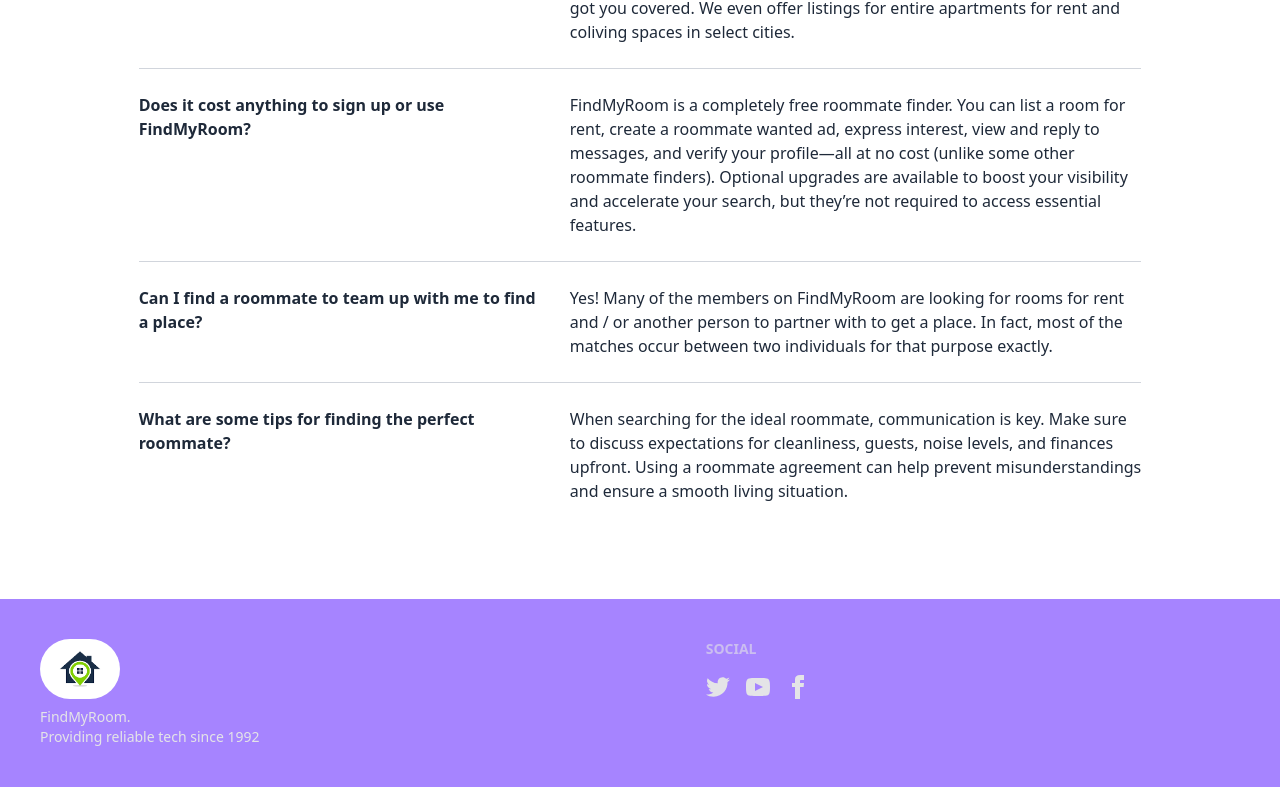
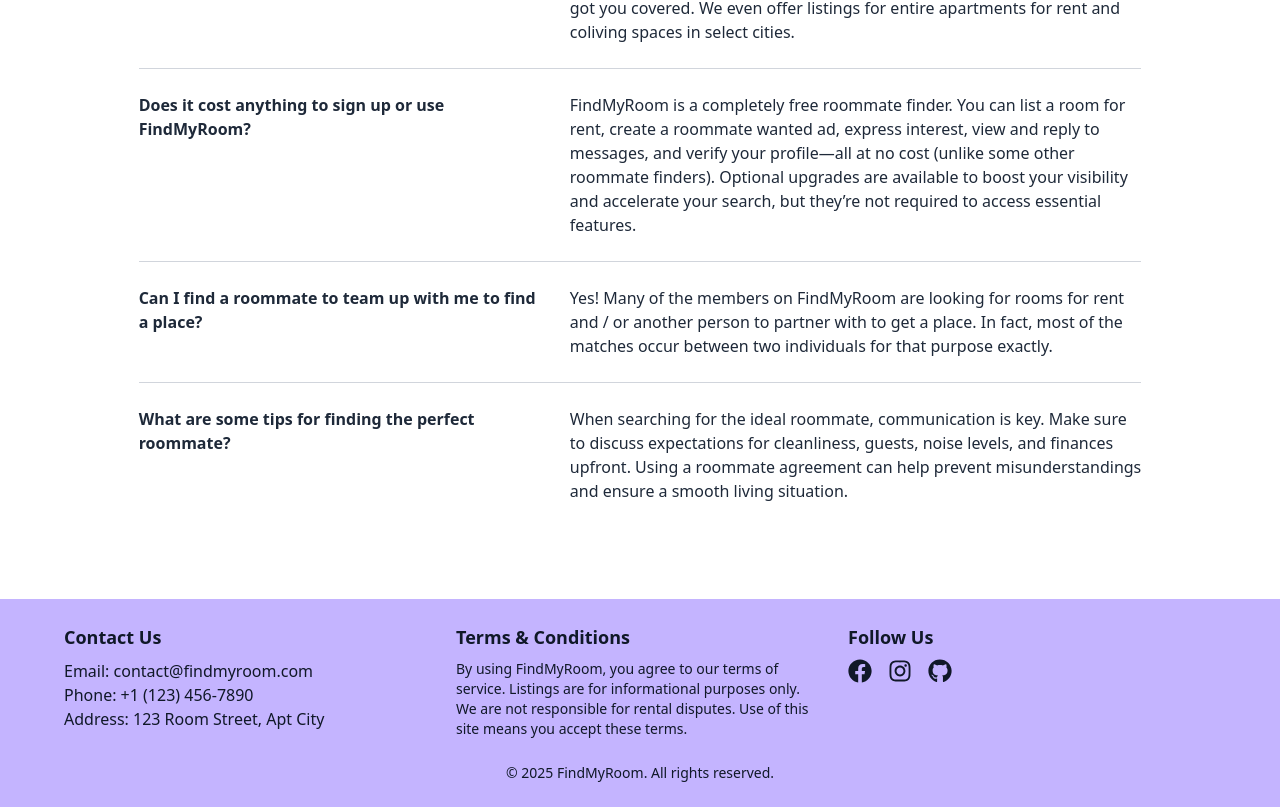
Before and after one commit to sakibnasib/FindMyroom, a React (Vite) app: page / in a window 1280 px wide. Shown: the part 2310-3117 px from the top of the page. Built offline with nearby package versions, Linux system fonts and the light colour scheme; no server answers.

Commit message:
fotter add

```diff
--- a/src/Component/Footer.jsx
+++ b/src/Component/Footer.jsx
@@ -1,56 +1,51 @@
-import React from 'react';
-import logo from '../assets/images (1).png'
+import React from "react";
+import { FaFacebook, FaInstagram, FaGithub } from "react-icons/fa";
+import { Link } from "react-router";
+
 const Footer = () => {
-    return (
-        <footer className="footer sm:footer-horizontal bg-violet-400 text-neutral-content p-10">
-  <aside>
-   <img src={logo} className="w-[80px] h-[60px] rounded-4xl " />
-    <p>
-     FindMyRoom.
-      <br />
-      Providing reliable tech since 1992
-    </p>
-  </aside>
-  <nav>
-    <h6 className="footer-title">Social</h6>
-    <div className="grid grid-flow-col gap-4">
-      <a>
-        <svg
-          xmlns="http://www.w3.org/2000/svg"
-          width="24"
-          height="24"
-          viewBox="0 0 24 24"
-          className="fill-current">
-          <path
-            d="M24 4.557c-.883.392-1.832.656-2.828.775 1.017-.609 1.798-1.574 2.165-2.724-.951.564-2.005.974-3.127 1.195-.897-.957-2.178-1.555-3.594-1.555-3.179 0-5.515 2.966-4.797 6.045-4.091-.205-7.719-2.165-10.148-5.144-1.29 2.213-.669 5.108 1.523 6.574-.806-.026-1.566-.247-2.229-.616-.054 2.281 1.581 4.415 3.949 4.89-.693.188-1.452.232-2.224.084.626 1.956 2.444 3.379 4.6 3.419-2.07 1.623-4.678 2.348-7.29 2.04 2.179 1.397 4.768 2.212 7.548 2.212 9.142 0 14.307-7.721 13.995-14.646.962-.695 1.797-1.562 2.457-2.549z"></path>
-        </svg>
-      </a>
-      <a>
-        <svg
-          xmlns="http://www.w3.org/2000/svg"
-          width="24"
-          height="24"
-          viewBox="0 0 24 24"
-          className="fill-current">
-          <path
-            d="M19.615 3.184c-3.604-.246-11.631-.245-15.23 0-3.897.266-4.356 2.62-4.385 8.816.029 6.185.484 8.549 4.385 8.816 3.6.245 11.626.246 15.23 0 3.897-.266 4.356-2.62 4.385-8.816-.029-6.185-.484-8.549-4.385-8.816zm-10.615 12.816v-8l8 3.993-8 4.007z"></path>
-        </svg>
-      </a>
-      <a>
-        <svg
-          xmlns="http://www.w3.org/2000/svg"
-          width="24"
-          height="24"
-          viewBox="0 0 24 24"
-          className="fill-current">
-          <path
-            d="M9 8h-3v4h3v12h5v-12h3.642l.358-4h-4v-1.667c0-.955.192-1.333 1.115-1.333h2.885v-5h-3.808c-3.596 0-5.192 1.583-5.192 4.615v3.385z"></path>
-        </svg>
-      </a>
-    </div>
-  </nav>
-</footer>
-    );
+  return (
+    <footer className="bg-violet-300 text-gray-900 p-6">
+      <div className="max-w-6xl mx-auto grid grid-cols-1 sm:grid-cols-3 gap-6">
+        {/* Contact Details */}
+        <div>
+          <h3 className="text-lg font-semibold mb-2">Contact Us</h3>
+          <p>Email: contact@findmyroom.com</p>
+          <p>Phone: +1 (123) 456-7890</p>
+          <p>Address: 123 Room Street, Apt City</p>
+        </div>
+
+        {/* Terms & Conditions */}
+        <div>
+          <h3 className="text-lg font-semibold mb-2">Terms & Conditions</h3>
+          <p className="text-sm text-gray-900">
+            By using FindMyRoom, you agree to our terms of service. Listings are
+            for informational purposes only. We are not responsible for rental
+            disputes. Use of this site means you accept these terms.
+          </p>
+        </div>
+
+        {/* Social Media Links */}
+        <div>
+          <h3 className="text-lg font-semibold mb-2">Follow Us</h3>
+          <div className="flex gap-4 mt-2">
+            <Link to='https://www.facebook.com/share/16V9q1oPC7/' target="_blank" rel="noopener noreferrer">
+              <FaFacebook className="text-2xl hover:text-blue-500" />
+            </Link>
+            <Link to='https://www.instagram.com/shakibnasib?igsh=MW0xMm9jZXV0ajZ6aQ==' target="_blank" rel="noopener noreferrer">
+              <FaInstagram className="text-2xl hover:text-pink-500" />
+            </Link>
+            <Link to='https://github.com/sakibnasib' target="_blank" rel="noopener noreferrer">
+              <FaGithub className="text-2xl hover:text-gray-400" />
+            </Link>
+          </div>
+        </div>
+      </div>
+
+      <div className="text-center mt-6 text-sm text-gray-900">
+        &copy; {new Date().getFullYear()} FindMyRoom. All rights reserved.
+      </div>
+    </footer>
+  );
 };
 
 export default Footer;
```
